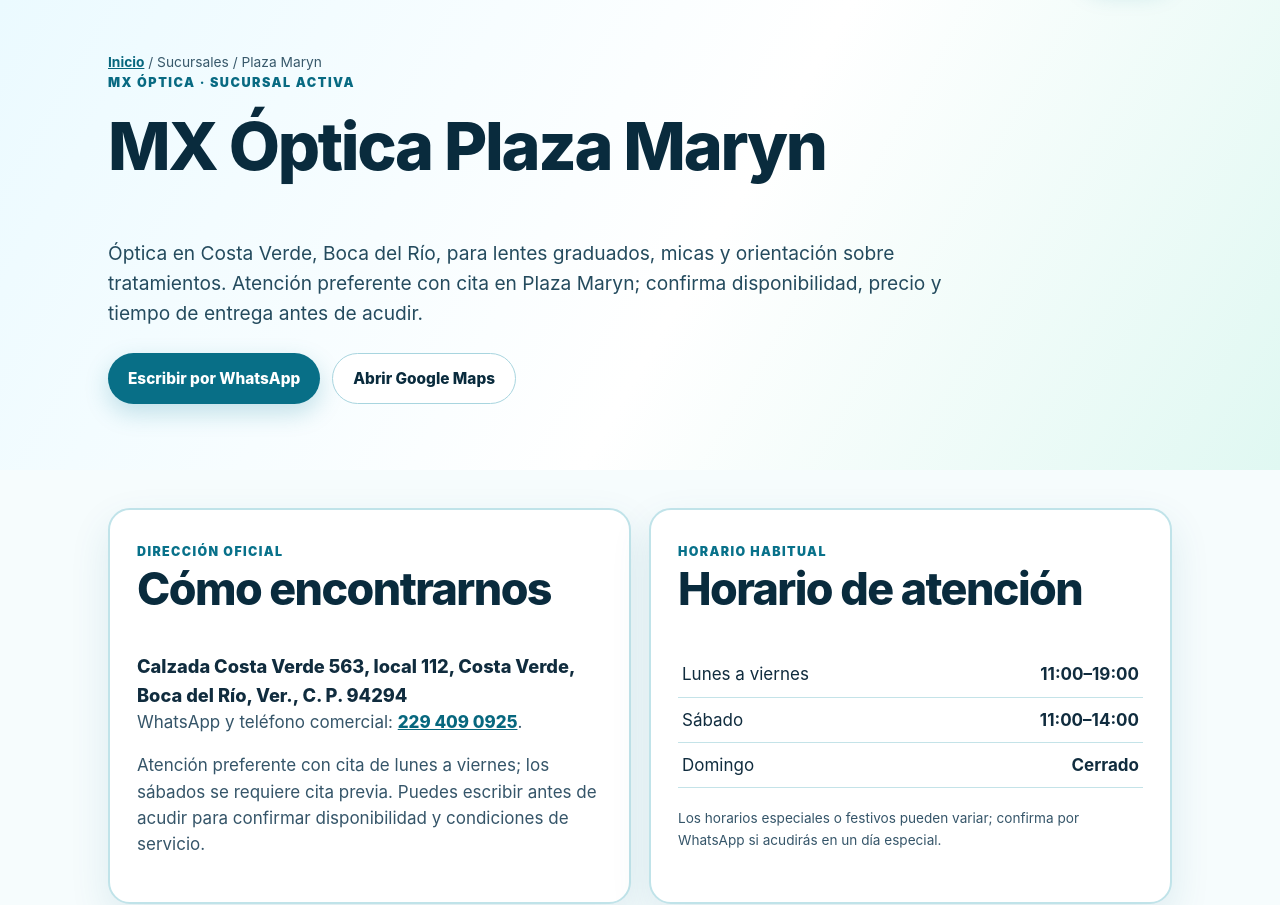
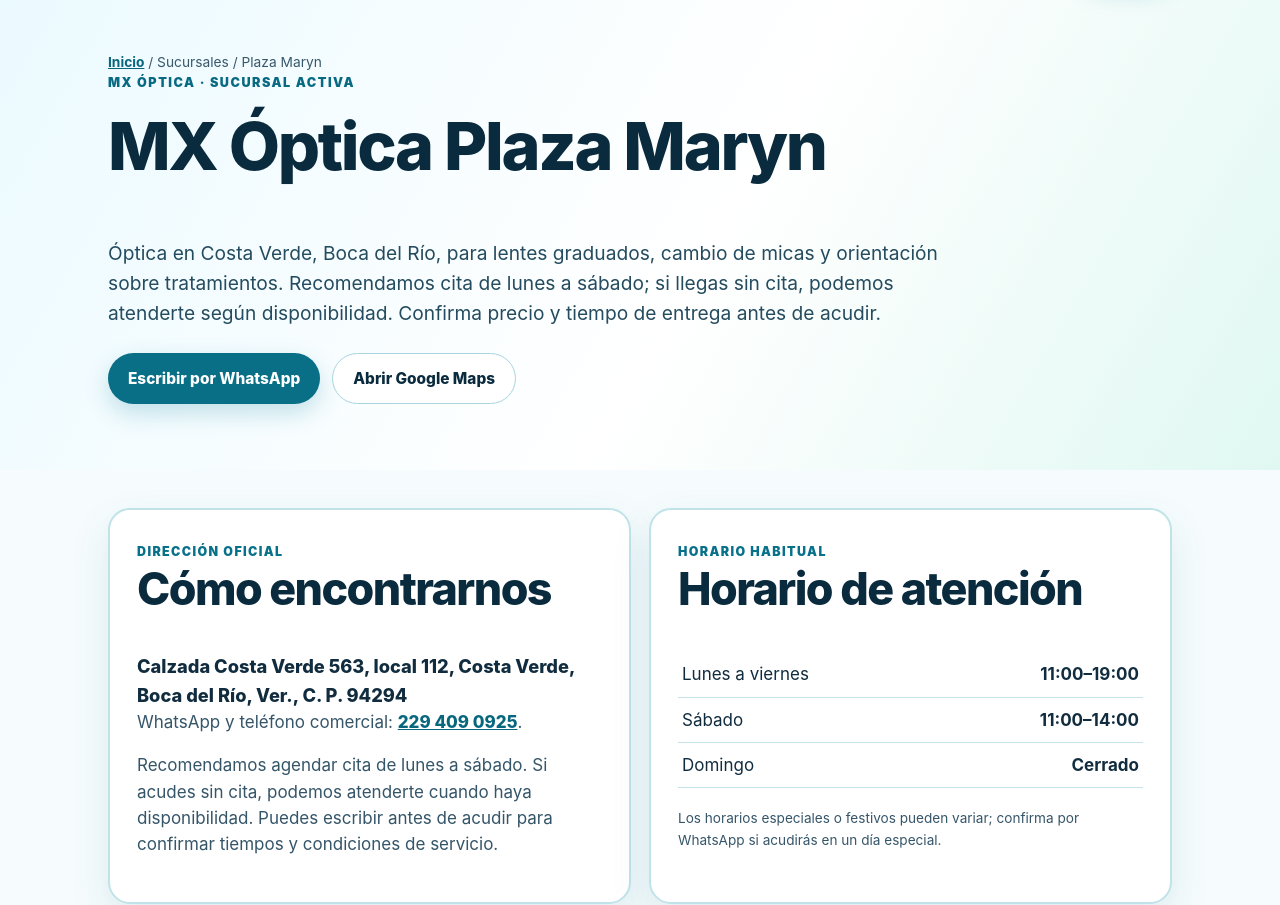
Before and after one commit to corporativoopticos-boop/mx-optica-web-v4, a plain HTML site: page sitio/sucursales/plaza-maryn/index.html in a window 1280 px wide. Shown: the part 80-985 px from the top of the page. Drawn offline with Linux system fonts and the light colour scheme.

Commit message:
GEO: reflejar atención con cita flexible en Plaza Maryn

```diff
--- a/sitio/sucursales/plaza-maryn/index.html
+++ b/sitio/sucursales/plaza-maryn/index.html
@@ -1,7 +1,7 @@
 <!doctype html><html lang="es-MX"><head>
 <meta charset="utf-8"><meta name="viewport" content="width=device-width, initial-scale=1">
-<title>MX Óptica Plaza Maryn | Óptica en Boca del Río, Veracruz</title><meta name="description" content="Óptica en Boca del Río, Costa Verde: lentes graduados y cambio de micas en MX Óptica Plaza Maryn. Atención preferente con cita. Cotiza por WhatsApp."><meta name="theme-color" content="#e9faff">
-<meta property="og:type" content="website"><meta property="og:locale" content="es_MX"><meta property="og:site_name" content="MX Óptica"><meta property="og:title" content="MX Óptica Plaza Maryn | Óptica en Boca del Río, Veracruz"><meta property="og:description" content="Óptica en Boca del Río, Costa Verde: lentes graduados y cambio de micas en MX Óptica Plaza Maryn. Atención preferente con cita. Cotiza por WhatsApp.">
+<title>MX Óptica Plaza Maryn | Óptica en Boca del Río, Veracruz</title><meta name="description" content="Óptica en Costa Verde, Boca del Río. Lentes graduados y cambio de micas en MX Óptica Plaza Maryn. Se recomienda cita; visitas sin cita según disponibilidad."><meta name="theme-color" content="#e9faff">
+<meta property="og:type" content="website"><meta property="og:locale" content="es_MX"><meta property="og:site_name" content="MX Óptica"><meta property="og:title" content="MX Óptica Plaza Maryn | Óptica en Boca del Río, Veracruz"><meta property="og:description" content="Óptica en Costa Verde, Boca del Río. Lentes graduados y cambio de micas en MX Óptica Plaza Maryn. Se recomienda cita; visitas sin cita según disponibilidad.">
 <link rel="canonical" href="https://mxoptica.com/sucursales/plaza-maryn/">
 <meta property="og:url" content="https://mxoptica.com/sucursales/plaza-maryn/">
 <link rel="stylesheet" href="../../assets/styles.css">
@@ -15,8 +15,8 @@
     <a href="../../index.html#sucursales">Sucursales</a><a href="../../index.html#servicios">Servicios</a><a class="nav-hide-mobile" href="../../index.html#cotizador">Cotizador</a>
     <a class="btn btn-primary" href="../../index.html#cotizador">Cotizar</a>
   </nav>
-</div></header><main id="contenido"><section class="page-hero"><div class="wrap"><nav class="breadcrumb" aria-label="Ruta de navegación"><a href="../../index.html">Inicio</a> / Sucursales / Plaza Maryn</nav><div class="eyebrow">MX Óptica · Sucursal activa</div><h1>MX Óptica Plaza Maryn</h1><p class="intro">Óptica en Costa Verde, Boca del Río, para lentes graduados, micas y orientación sobre tratamientos. Atención preferente con cita en Plaza Maryn; confirma disponibilidad, precio y tiempo de entrega antes de acudir.</p><div class="hero-actions"><a class="btn btn-primary" href="https://wa.me/522294090925" target="_blank" rel="noopener noreferrer">Escribir por WhatsApp</a><a class="btn btn-white" target="_blank" rel="noopener noreferrer" href="https://www.google.com/maps/search/?api=1&amp;query=Calzada%20Costa%20Verde%20563%2C%20local%20112%2C%20Costa%20Verde%2C%20Boca%20del%20R%C3%ADo%2C%20Veracruz%2C%20M%C3%A9xico">Abrir Google Maps</a></div></div></section>
-<section class="page-content"><div class="wrap grid-2"><article class="card"><span class="kicker">Dirección oficial</span><h2>Cómo encontrarnos</h2><address style="font-style:normal;font-size:1.14rem;font-weight:760">Calzada Costa Verde 563, local 112, Costa Verde, Boca del Río, Ver., C. P. 94294</address><p>WhatsApp y teléfono comercial: <a href="tel:+522294090925">229 409 0925</a>.</p><p>Atención preferente con cita de lunes a viernes; los sábados se requiere cita previa. Puedes escribir antes de acudir para confirmar disponibilidad y condiciones de servicio.</p></article><article class="card"><span class="kicker">Horario habitual</span><h2>Horario de atención</h2><table class="hours"><tbody><tr><td>Lunes a viernes</td><td>11:00–19:00</td></tr><tr><td>Sábado</td><td>11:00–14:00</td></tr><tr><td>Domingo</td><td>Cerrado</td></tr></tbody></table><p class="footnote">Los horarios especiales o festivos pueden variar; confirma por WhatsApp si acudirás en un día especial.</p></article></div><div class="wrap" style="margin-top:35px"><div class="callout"><h2>¿Qué puedes consultar en esta sucursal?</h2><p>Lentes graduados, cambio de micas, lentes progresivos y disponibilidad de examen de la vista. Las tarifas se determinan según graduación, armazón, material y tratamientos.</p><a class="btn btn-primary" href="../../index.html#cotizador">Preparar una cotización</a></div></div></section></main><footer class="site-footer"><div class="wrap">
+</div></header><main id="contenido"><section class="page-hero"><div class="wrap"><nav class="breadcrumb" aria-label="Ruta de navegación"><a href="../../index.html">Inicio</a> / Sucursales / Plaza Maryn</nav><div class="eyebrow">MX Óptica · Sucursal activa</div><h1>MX Óptica Plaza Maryn</h1><p class="intro">Óptica en Costa Verde, Boca del Río, para lentes graduados, cambio de micas y orientación sobre tratamientos. Recomendamos cita de lunes a sábado; si llegas sin cita, podemos atenderte según disponibilidad. Confirma precio y tiempo de entrega antes de acudir.</p><div class="hero-actions"><a class="btn btn-primary" href="https://wa.me/522294090925" target="_blank" rel="noopener noreferrer">Escribir por WhatsApp</a><a class="btn btn-white" target="_blank" rel="noopener noreferrer" href="https://www.google.com/maps/search/?api=1&amp;query=Calzada%20Costa%20Verde%20563%2C%20local%20112%2C%20Costa%20Verde%2C%20Boca%20del%20R%C3%ADo%2C%20Veracruz%2C%20M%C3%A9xico">Abrir Google Maps</a></div></div></section>
+<section class="page-content"><div class="wrap grid-2"><article class="card"><span class="kicker">Dirección oficial</span><h2>Cómo encontrarnos</h2><address style="font-style:normal;font-size:1.14rem;font-weight:760">Calzada Costa Verde 563, local 112, Costa Verde, Boca del Río, Ver., C. P. 94294</address><p>WhatsApp y teléfono comercial: <a href="tel:+522294090925">229 409 0925</a>.</p><p>Recomendamos agendar cita de lunes a sábado. Si acudes sin cita, podemos atenderte cuando haya disponibilidad. Puedes escribir antes de acudir para confirmar tiempos y condiciones de servicio.</p></article><article class="card"><span class="kicker">Horario habitual</span><h2>Horario de atención</h2><table class="hours"><tbody><tr><td>Lunes a viernes</td><td>11:00–19:00</td></tr><tr><td>Sábado</td><td>11:00–14:00</td></tr><tr><td>Domingo</td><td>Cerrado</td></tr></tbody></table><p class="footnote">Los horarios especiales o festivos pueden variar; confirma por WhatsApp si acudirás en un día especial.</p></article></div><div class="wrap" style="margin-top:35px"><div class="callout"><h2>¿Qué puedes consultar en esta sucursal?</h2><p>Lentes graduados, cambio de micas, lentes progresivos y disponibilidad de examen de la vista. Las tarifas se determinan según graduación, armazón, material y tratamientos.</p><a class="btn btn-primary" href="../../index.html#cotizador">Preparar una cotización</a></div></div></section></main><footer class="site-footer"><div class="wrap">
   <div class="footer-grid"><div><h3>MX Óptica · Veracruz</h3><p>Una atención cercana para encontrar las opciones de lentes adecuadas a tus necesidades, con precios sujetos a confirmación.</p><a href="https://wa.me/522294090925" rel="noopener noreferrer" target="_blank">WhatsApp: 229 409 0925</a></div>
   <div><h3>Sucursales</h3><p><a href="../../sucursales/plaza-bravo/">Plaza Bravo · Veracruz Centro</a></p><p><a href="../../sucursales/plaza-maryn/">Plaza Maryn · Boca del Río</a></p></div>
   <div><h3>Redes oficiales</h3><p><a href="https://www.facebook.com/mxoptica" rel="noopener noreferrer" target="_blank">Facebook</a></p><p><a href="https://www.instagram.com/mxoptica/" rel="noopener noreferrer" target="_blank">Instagram</a></p><p><a href="https://www.tiktok.com/@mxoptica" rel="noopener noreferrer" target="_blank">TikTok</a></p></div></div>
```
